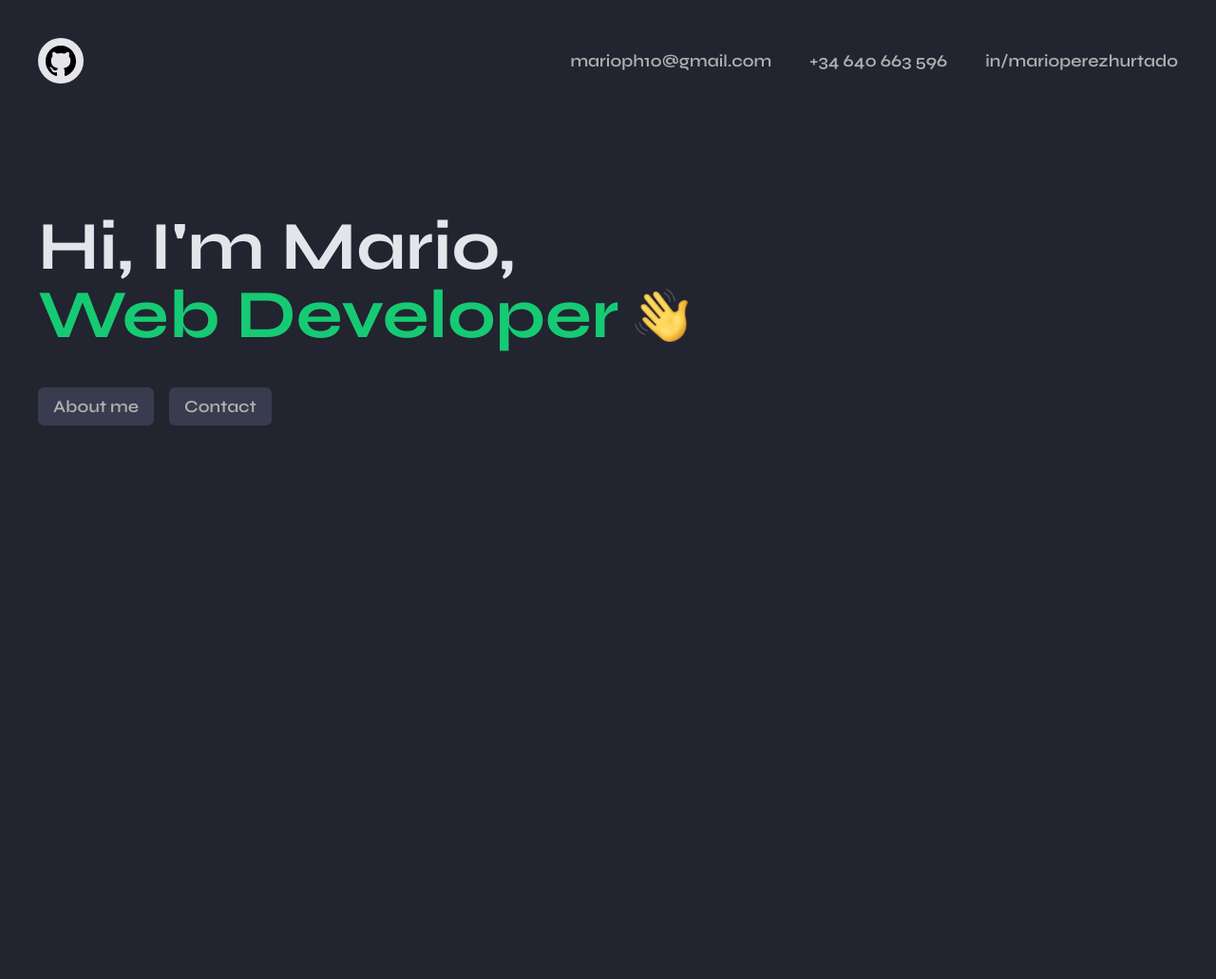
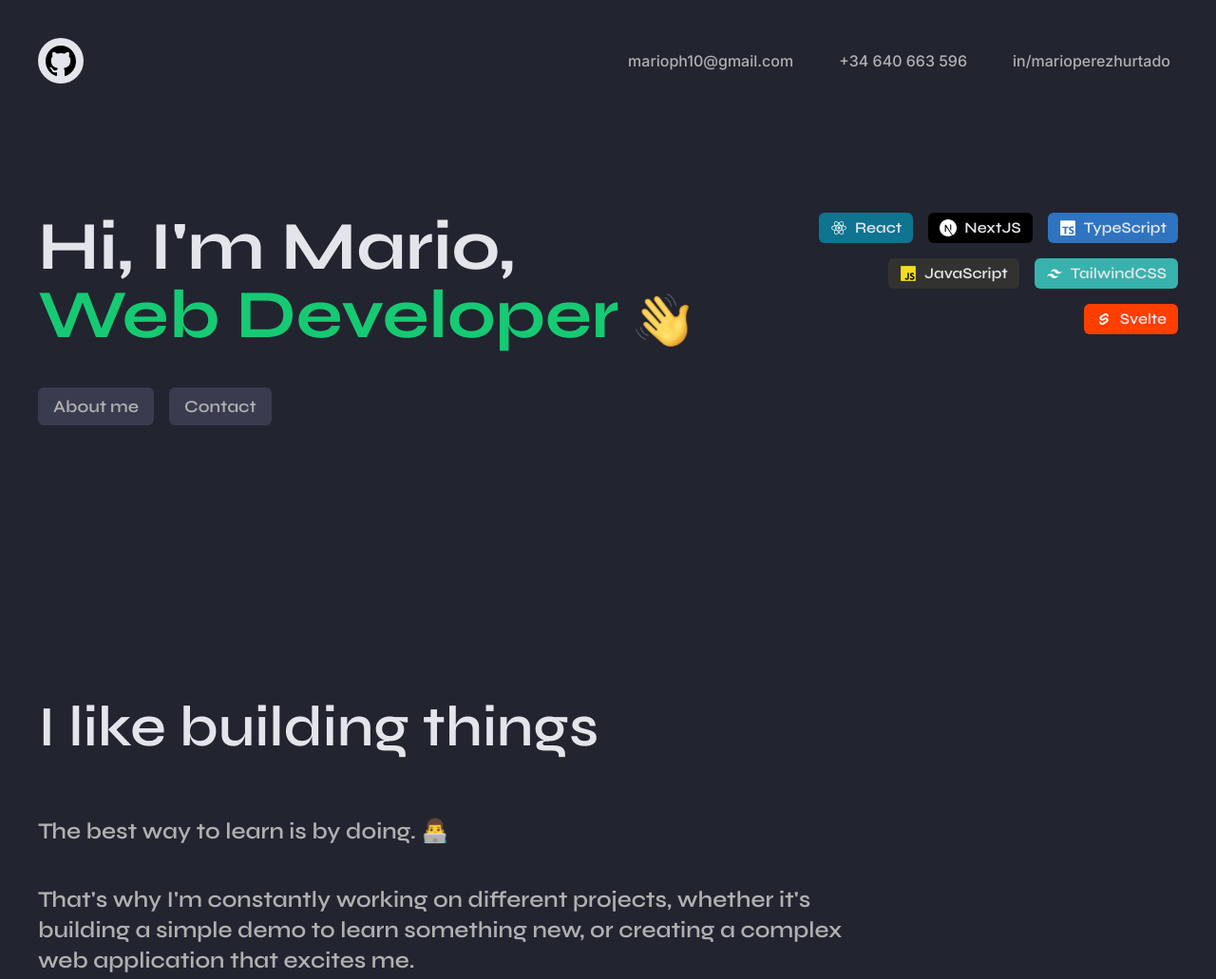
Before and after one commit to marioperezhurtado/portfolio, an Astro site: page / in a window 1280 px wide. Shown: the top 1031 px of the page at 95% size. Before the commit the page ends 800 px from the top, so only its background shows below. Built offline with nearby package versions, Linux system fonts and the light colour scheme; Astro itself is replaced by a stand-in of ours.

Commit message:
Added skill badges

```diff
--- a/astro.config.mjs
+++ b/astro.config.mjs
@@ -1,8 +1,8 @@
-import { defineConfig } from 'astro/config';
+import { defineConfig } from "astro/config";
 
 import tailwind from "@astrojs/tailwind";
 
 // https://astro.build/config
 export default defineConfig({
-  integrations: [tailwind()]
+  integrations: [tailwind()],
 });
--- a/package.json
+++ b/package.json
@@ -1,5 +1,5 @@
 {
-  "name": "",
+  "name": "portfolio-v2",
   "type": "module",
   "version": "0.0.1",
   "scripts": {
--- /dev/null
+++ b/src/layout/Badges.astro
@@ -0,0 +1,42 @@
+<div
+  class="w-full max-w-sm h-20 relative flex gap-4 flex-wrap justify-end text-whit">
+  <div class="bg-cyan-700 py-1 px-3 w-fit rounded-md flex gap-2 items-center">
+    <img src="/icons/react.svg" alt="nextjs logo" width="18px" height="18px" />
+    React
+  </div>
+  <div class="bg-black py-1 px-3 w-fit rounded-md flex gap-2 items-center">
+    <img src="/icons/nextjs.svg" alt="nextjs logo" width="18px" height="18px" />
+    NextJS
+  </div>
+  <div class="bg-[#2f74c0] px-3 py-1 w-fit rounded-md flex gap-2 items-center">
+    <img
+      src="/icons/typescript.svg"
+      alt="typescript logo"
+      width="18px"
+      height="18px"
+    />
+    TypeScript
+  </div>
+  <div class="bg-[#323330] py-1 px-3 w-fit rounded-md flex gap-2 items-center">
+    <img
+      src="/icons/javascript.svg"
+      alt="javascript logo"
+      width="18px"
+      height="18px"
+    />
+    JavaScript
+  </div>
+  <div class="bg-[#38B2AC] py-1 px-3 w-fit rounded-md flex gap-2 items-center">
+    <img
+      src="/icons/tailwind.svg"
+      alt="tailwindcss logo"
+      width="18px"
+      height="18px"
+    />
+    TailwindCSS
+  </div>
+  <div class="bg-[#ff3e00] py-1 px-3 w-fit rounded-md flex gap-2 items-center">
+    <img src="/icons/svelte.svg" alt="svelte logo" width="18px" height="18px" />
+    Svelte
+  </div>
+</div>
--- /dev/null
+++ b/src/layout/Header.astro
@@ -0,0 +1,35 @@
+<header
+  class="flex justify-between p-10 max-w-screen-2xl mx-auto items-center font-body">
+  <a
+    href="https://github.com/marioperezhurtado"
+    target="_blank"
+    rel="noopener noreferrer"
+    class="w-12 h-12 bg-pf-light rounded-full flex items-center justify-center">
+    <img src="/icons/github.svg" alt="github icon" class="w-8 h-8" />
+  </a>
+  <ul class="flex gap-8 text-pf-light-2">
+    <li>
+      <a
+        href="mailto:marioph10@gmail.com"
+        target="_blank"
+        rel="noopener noreferrer"
+        class="hover:bg-pf-dark-2 p-2 rounded-md transition"
+        >marioph10@gmail.com
+      </a>
+    </li>
+    <li>
+      <a href="" class="hover:bg-pf-dark-2 p-2 rounded-md transition"
+        >+34 640 663 596</a
+      >
+    </li>
+    <li>
+      <a
+        href="https://www.linkedin.com/in/marioperezhurtado/"
+        target="_blank"
+        rel="noopener noreferrer"
+        class="hover:bg-pf-dark-2 p-2 rounded-md transition"
+        >in/marioperezhurtado
+      </a>
+    </li>
+  </ul>
+</header>
--- a/src/layouts/Header.astro
+++ /dev/null
@@ -1,28 +0,0 @@
-<header class="flex justify-between p-10 max-w-screen-2xl mx-auto items-center">
-  <a
-    href="https://github.com/marioperezhurtado"
-    target="_blank"
-    rel="noopener noreferrer"
-    class="w-12 h-12 bg-pf-light rounded-full flex items-center justify-center">
-    <img src="/icons/github.svg" alt="github icon" class="w-8 h-8" />
-  </a>
-  <ul class="flex gap-10 text-lg text-pf-light-2">
-    <li>
-      <a
-        href="mailto:marioph10@gmail.com"
-        target="_blank"
-        rel="noopener noreferrer">marioph10@gmail.com</a
-      >
-    </li>
-    <li>
-      <a href="">+34 640 663 596</a>
-    </li>
-    <li>
-      <a
-        href="https://www.linkedin.com/in/marioperezhurtado/"
-        target="_blank"
-        rel="noopener noreferrer">in/marioperezhurtado</a
-      >
-    </li>
-  </ul>
-</header>
--- a/src/pages/index.astro
+++ b/src/pages/index.astro
@@ -1,5 +1,6 @@
 ---
-import Header from '../layouts/Header.astro'
+import Header from '../layout/Header.astro'
+import Badges from '../layout/Badges.astro'
 ---
 
 <html lang="en">
@@ -13,36 +14,56 @@ import Header from '../layouts/Header.astro'
       content="Hi, I'm Mario Pérez Hurtado, Web Developer. I like building things."
     />
   </head>
-  <body class="bg-pf-dark text-pf-light font-body">
+  <body class="bg-pf-dark text-pf-light font-sans">
     <Header />
     <main class="max-w-screen-xl mx-auto w-full px-10 mt-24">
+      <section class="flex gap-4 justify-between mb-72">
+        <div>
           <div class="text-7xl font-bold">
             <h1 class="">Hi, I'm Mario,</h1>
-        <h2 class="text-pf-accent flex items-center gap-4">
+            <h2 class="text-pf-accent">
               Web Developer
               <img
                 src="/emojis/waving-hand.webp"
                 alt="waving hand emoji"
                 width="56px"
                 height="56px"
-            class="w-14 h-14"
+                class="w-14 h-14 inline"
               />
             </h2>
           </div>
           <div class="mt-10 text-lg flex gap-4 items-center">
             <a
               href="#about"
-          class="bg-pf-dark-2 text-pf-light-2 py-1.5 px-4 rounded-md">
+              class="py-1.5 bg-pf-dark-2 hover:bg-pf-dark-3 text-pf-light-2 px-4 rounded-md transition">
               About me
             </a>
-        <a class="bg-pf-dark-2 text-pf-light-2 py-1.5 px-4 rounded-md">
+            <a
+              href="#"
+              class="py-1.5 px-4 bg-pf-dark-2 hover:bg-pf-dark-3 text-pf-light-2 rounded-md transition">
               Contact
             </a>
           </div>
+        </div>
+        <Badges />
+      </section>
+      <section class="mb-72">
+        <h2 class="text-6xl mb-16">I like building things</h2>
+        <div class="text-pf-light-2 text-2xl max-w-4xl">
+          <p class="w-full mb-10">The best way to learn is by doing. 👨‍💻</p>
+          <p class="w-full">
+            {
+              "That's why I'm constantly working on different projects, whether it's building a simple demo to learn something new, or creating a complex web application that excites me."
+            }
+          </p>
+        </div>
+        <p class="text-3xl mt-16">These are some of those <i>things</i></p>
+      </section>
     </main>
   </body>
 </html>
 
 <style>
   @import url('https://fonts.googleapis.com/css2?family=Syne:wght@600;700&display=swap');
+  @import url('https://fonts.googleapis.com/css2?family=Inter:wght@500&display=swap');
 </style>
--- a/tailwind.config.cjs
+++ b/tailwind.config.cjs
@@ -9,12 +9,14 @@ module.exports = {
       colors: {
         'pf-dark': '#222430',
         'pf-dark-2': '#393B4E',
+        'pf-dark-3': '#4b4e69',
         'pf-light': '#E4E5EA',
         'pf-light-2': '#B0B0B0',
         'pf-accent': '#16CA73'
       },
       fontFamily: {
-        sans: ['Syne', ...defaultTheme.fontFamily.sans]
+        sans: ['Syne', ...defaultTheme.fontFamily.sans],
+        body: ['Inter', ...defaultTheme.fontFamily.sans]
       }
     }
   },
```
Also changed, not shown: public/icons/javascript.svg (added), public/icons/nextjs.svg (added), public/icons/react.svg (added), public/icons/svelte.svg (added), public/icons/tailwind.svg (added), public/icons/typescript.svg (added). Lines whose indentation alone changed are shown as unchanged.
